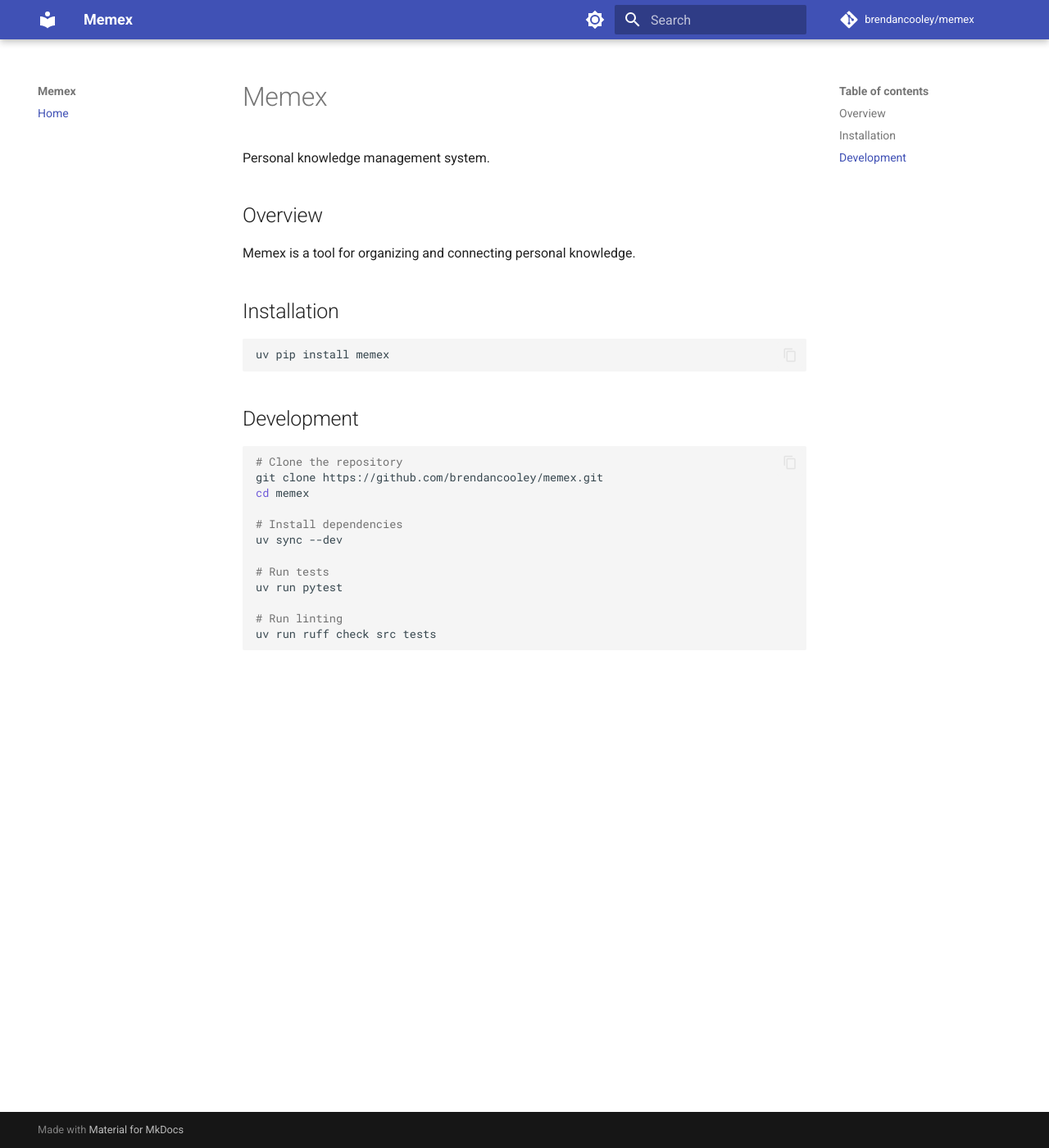
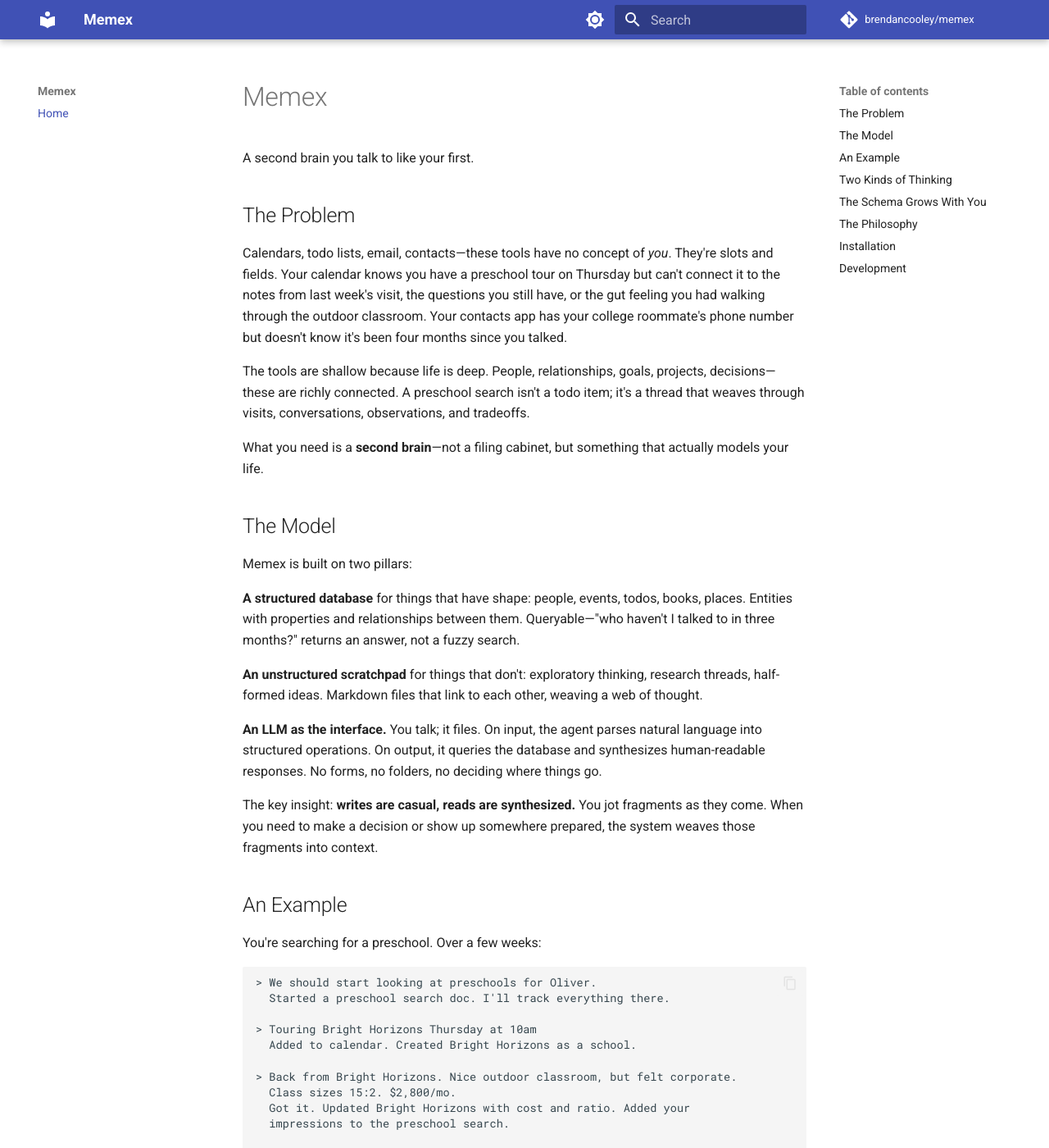
Before and after one commit to brendancooley/memex, an MkDocs documentation site: the page built from docs/index.md, in a window 1280 px wide and 1400 px high. Shown: the whole window at 82% size. Built offline with MkDocs 1.6.1 and Material for MkDocs 9.7.7, drawn with Linux system fonts in a browser that asks for light colours; comment, search, counter and statistics services are not loaded; some of the changed text lies outside the part shown.

Commit message:
docs: inject project vision into documentation
- Add manifesto content to docs/index.md: problem statement, model,
  example usage, philosophy
- Update mkdocs.yml site_description with new tagline
- Add project vision stub to CLAUDE.md for agent context

Closes memex-w7g

Co-Authored-By: Claude Opus 4.5 <noreply@anthropic.com>

````diff
--- a/docs/index.md
+++ b/docs/index.md
@@ -1,10 +1,109 @@
 # Memex
 
-Personal knowledge management system.
+A second brain you talk to like your first.
 
-## Overview
+## The Problem
 
-Memex is a tool for organizing and connecting personal knowledge.
+Calendars, todo lists, email, contacts—these tools have no concept of *you*. They're slots and fields. Your calendar knows you have a preschool tour on Thursday but can't connect it to the notes from last week's visit, the questions you still have, or the gut feeling you had walking through the outdoor classroom. Your contacts app has your college roommate's phone number but doesn't know it's been four months since you talked.
+
+The tools are shallow because life is deep. People, relationships, goals, projects, decisions—these are richly connected. A preschool search isn't a todo item; it's a thread that weaves through visits, conversations, observations, and tradeoffs.
+
+What you need is a **second brain**—not a filing cabinet, but something that actually models your life.
+
+## The Model
+
+Memex is built on two pillars:
+
+**A structured database** for things that have shape: people, events, todos, books, places. Entities with properties and relationships between them. Queryable—"who haven't I talked to in three months?" returns an answer, not a fuzzy search.
+
+**An unstructured scratchpad** for things that don't: exploratory thinking, research threads, half-formed ideas. Markdown files that link to each other, weaving a web of thought.
+
+**An LLM as the interface.** You talk; it files. On input, the agent parses natural language into structured operations. On output, it queries the database and synthesizes human-readable responses. No forms, no folders, no deciding where things go.
+
+The key insight: **writes are casual, reads are synthesized.** You jot fragments as they come. When you need to make a decision or show up somewhere prepared, the system weaves those fragments into context.
+
+## An Example
+
+You're searching for a preschool. Over a few weeks:
+
+```
+> We should start looking at preschools for Oliver.
+  Started a preschool search doc. I'll track everything there.
+
+> Touring Bright Horizons Thursday at 10am
+  Added to calendar. Created Bright Horizons as a school.
+
+> Back from Bright Horizons. Nice outdoor classroom, but felt corporate.
+  Class sizes 15:2. $2,800/mo.
+  Got it. Updated Bright Horizons with cost and ratio. Added your
+  impressions to the preschool search.
+
+> Sarah mentioned her kids went to Community Cooperative—she loved it
+  Noted in the preschool search. Linked to Sarah.
+
+> Do we know anyone else with kids at Community Coop?
+  Jake's daughter started there last fall.
+```
+
+Each input took seconds. No schema to design, no forms to fill.
+
+A month later, you've toured four schools:
+
+```
+> Help me think through the preschool decision
+
+Here's what you've captured:
+
+Bright Horizons
+  Visited Jan 8. $2,800/mo, 15:2 ratio.
+  "Nice outdoor classroom, felt corporate."
+
+Community Cooperative
+  Visited Jan 14. $1,900/mo, 8:2 ratio.
+  "Very warm, small classes, parents volunteer 2x/month."
+  Sarah's kids went here. Jake's daughter just started.
+
+[... two more schools ...]
+
+You mention "teacher ratio" four times and "outdoor space" three.
+You seemed most enthusiastic after Community Coop.
+Jake said pickup is easy and his daughter loves her teachers.
+
+What's weighing on you?
+```
+
+The todo list said "find preschool." Memex helped you decide.
+
+## Two Kinds of Thinking
+
+Some things want structure. People have names, birthdays, relationships. Events have dates and locations. These belong in a database—queryable, sortable, filterable.
+
+Some things resist structure. A career deliberation. A research thread. The slow accumulation of observations about a friendship. These belong in a scratchpad—freeform, interconnected, evolving.
+
+| Database | Scratchpad |
+|----------|------------|
+| Entities with typed properties | Markdown files with wikilinks |
+| SQL queries | Semantic search |
+| "List todos due this week" | "Help me think through X" |
+| Structured, queryable | Exploratory, navigable |
+
+The two pillars reference each other. A scratchpad document about your preschool search mentions Sarah and Jake—the agent resolves these to Person entities when synthesizing. A Person entity links to the conversations and documents where they appear.
+
+## The Schema Grows With You
+
+The database starts empty. You don't configure entity types upfront—they emerge from what you actually track.
+
+The first time you mention a person, the agent proposes a Person table. The first time you log a book rating, it proposes a Book table. When you mention someone's birthday, it adds a column. The schema evolves continuously, through conversation, with your approval for structural changes.
+
+This is the opposite of Notion, where you design the database before you use it. Memex's schema is *discovered*, not designed.
+
+## The Philosophy
+
+Your primary brain is for presence. Your second brain is for context.
+
+The goal isn't to capture everything—it's to capture enough that you can walk into a meeting, a difficult conversation, a big decision, with the relevant threads already loaded. The agent remembers so you don't have to. It connects so you can show up prepared.
+
+Memex is not a productivity system. It's a way to be less productive at remembering so you can be more present everywhere else.
 
 ## Installation
 
--- a/mkdocs.yml
+++ b/mkdocs.yml
@@ -1,5 +1,5 @@
 site_name: Memex
-site_description: Personal knowledge management system
+site_description: A second brain you talk to like your first
 site_url: https://brendancooley.github.io/memex/
 repo_url: https://github.com/brendancooley/memex
 repo_name: brendancooley/memex
````
Also changed, not shown: CLAUDE.md (+10 -0 lines).
